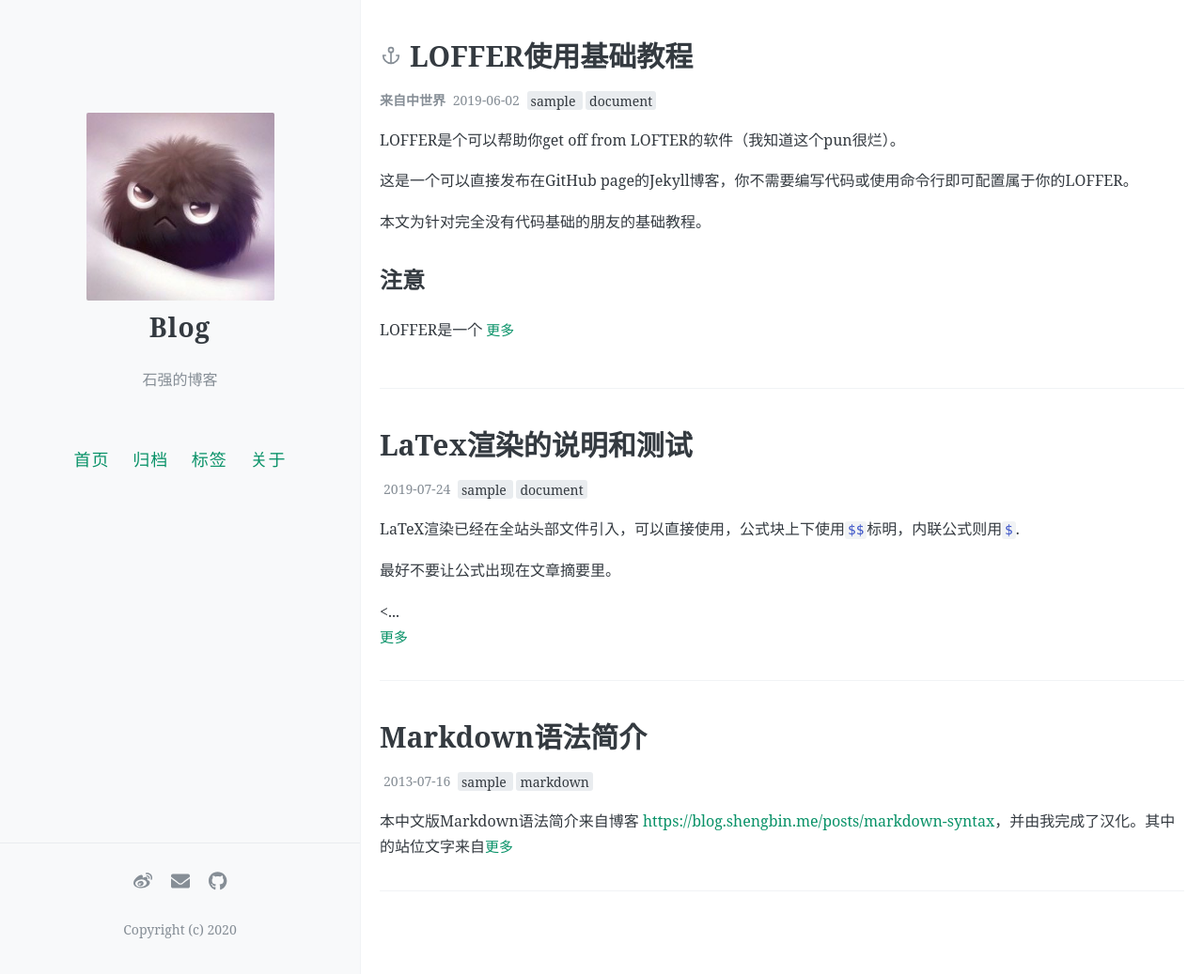
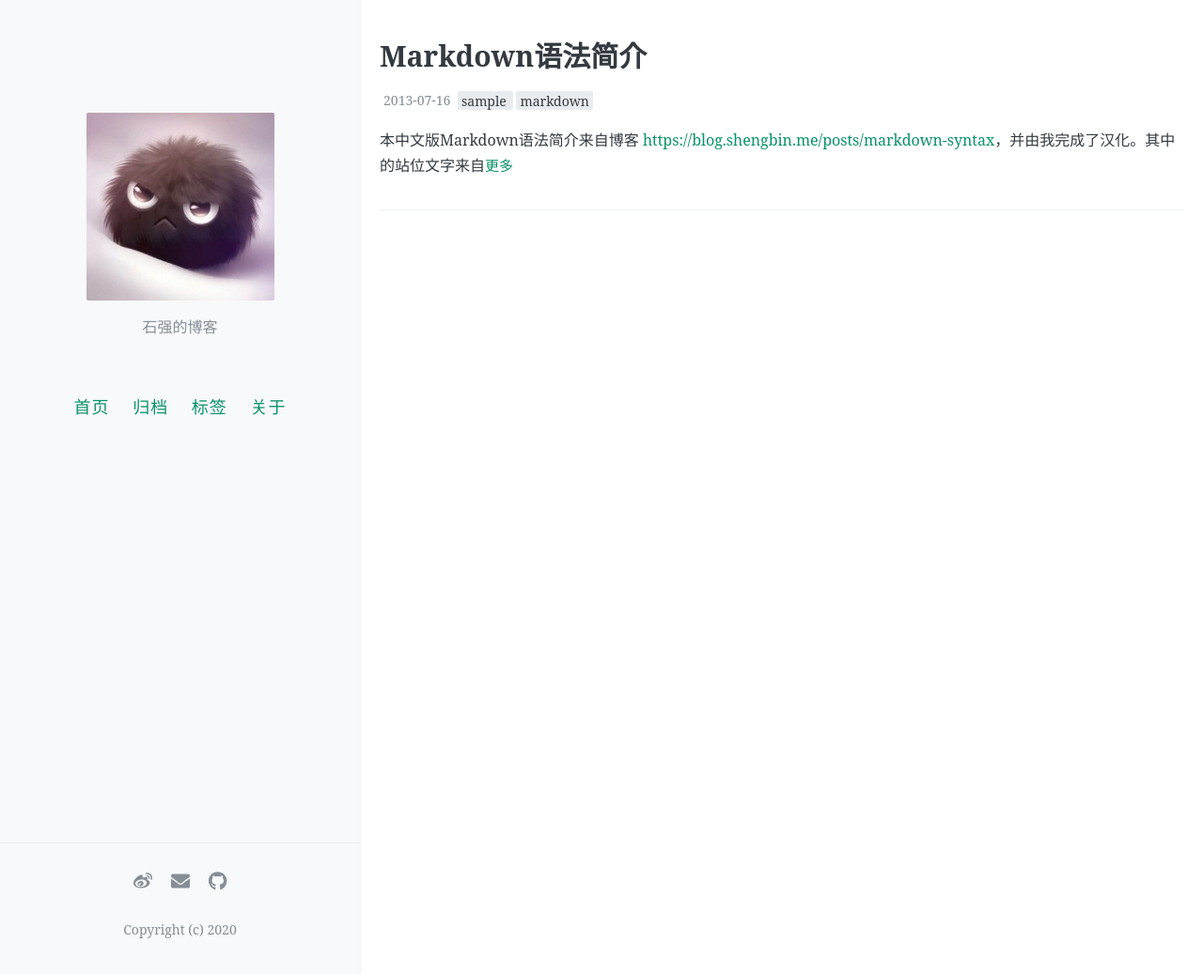
Before and after one commit to panlongshouhu/panlongshouhu.github.io, a Jekyll site: the page built from index.html, in a window 1280 px wide and 1037 px high. Shown: the whole window at 94% size. Built offline with Jekyll 4.4.1, drawn with Linux system fonts in a browser that asks for light colours; the list of posts is cut into pages by our own code; comment, search, counter and statistics services are not loaded; some of the changed lines change nothing that is shown.

Commit message:
优化博客

````diff
--- a/_config.yml
+++ b/_config.yml
@@ -24,10 +24,10 @@
 #
 
 # 你的博客logo图片URL，建议尺寸不超过300px × 300px
-avatar: images/logo.png
+avatar: https://panlongshouhu.github.io/shiqiang/images/logo.png
 
 # 你的favicon（出现在浏览器tab上）图片URL，建议使用较小(64px × 64px)的图片
-favicon: images/favicon.png
+favicon: https://panlongshouhu.github.io/shiqiang/images/favicon.png
 
 
 # 菜单中的按钮
--- a/_includes/nav.html
+++ b/_includes/nav.html
@@ -4,7 +4,7 @@
       {% if site.avatar %}
         <a href="{{ site.baseurl }}/" class="site-avatar"><img src="{{ site.avatar }}" /></a>
       {% endif %}
-      <h1 class="site-name"><a href="{{ site.baseurl }}/">{{ site.name }}</a></h1>
+
       <p class="site-description">{{ site.description }}</p>
     </div>
   </header>
--- a/_posts/2019-06-02-document.md
+++ /dev/null
@@ -1,186 +0,0 @@
----
-layout: post
-title: LOFFER使用基础教程
-date: 2019-06-02
-author: 来自中世界
-tags: [sample, document]
-comments: true
-toc: true
-pinned: true
----
-LOFFER是个可以帮助你get off from LOFTER的软件（我知道这个pun很烂）。
-
-这是一个可以直接发布在GitHub page的Jekyll博客，你不需要编写代码或使用命令行即可配置属于你的LOFFER。
-
-本文为针对完全没有代码基础的朋友的基础教程。
-
-## 注意
-
-LOFFER是一个**博客模板**。
-
-虽然意图有针对lofter用户，但是我个人狠不赞同纯外链停车操作，你整整齐齐打理个自由自在没有敏感词的个人博客有啥不好。
-
-**不要用我的Discus账户，请配置你自己的，本文档中有教程**
-
-如有疑问，请阅读[GitHub Pages官方说明](https://pages.github.com/)。
-
-
-## 图文教程
-
-注意以下需要上电脑操作。
-
-### 第一步 使用这个template
-
-请点击[GitHub](https://github.com/)，注册一个GitHub账户，这是完全免费的，只要提供邮箱即可。
-
-现在你看到的LOFFER，是作为一个GitHub上的Repository（代码库）存在的，我将之设为可以作为template（模板），你可以用这个模板来生成一份自己的LOFFER。
-
-点击[LOFFER](https://github.com/FromEndWorld/LOFFER)，进入LOFFER的GitHub Repository页面，然后点**Use this template**，如图所示。
-
-![img](https://raw.githubusercontent.com/FromEndWorld/LOFFER/master/images/usetemplate.png)
-
-你会进入如下页面，请给你的博客起个名字，这里只能用字母和少数特殊字符，没有关系，这个名称并不影响你的博客页面显示。
-
-![img](https://raw.githubusercontent.com/FromEndWorld/LOFFER/master/images/nameyourbolg.png)
-
-点击**Create repository from template**，你很快就会看到如下页面，GitHub已经将LOFFER中所有的文件复制到你的新代码库中。
-
-下一步，点击Settings，进入相关设置。
-
-![img](https://raw.githubusercontent.com/FromEndWorld/LOFFER/master/images/Settings.png)
-
-向下拉页面，你会看到“GitHub Pages”，这是GitHub内置的网站host服务，选择master，如图所示：
-
-![img](https://raw.githubusercontent.com/FromEndWorld/LOFFER/master/images/pages.png)
-
-在几秒钟后，刷新此页面，你通常会看到这个绿色的东西（如果没看到，多等一会），你的网站已经发布成功，点击这个链接，即可查看：
-
-![img](https://raw.githubusercontent.com/FromEndWorld/LOFFER/master/images/published.png)
-
-你可能会看到网站长得很丑，这是因为样式表尚未从正确的地址加载，没关系，请继续下一步。
-
-### 第二步 设置站点信息
-
-在你的博客的GitHub代码库页面里，选择Code，文件列表里选择_config.yml，点击打开，然后点击右上角笔形图标修改文档。
-
-![img](https://raw.githubusercontent.com/FromEndWorld/LOFFER/master/images/config.png)
-
-关于如何修改站点信息，在文件内有文档说明。
-
-修改完成后，点击**Commit changes**（提交修改）。每次修改过代码库并且提交后，GitHub Pages都会自动重新发布网站，只要等上几分钟，再次刷新你的博客页面，就会看到你的修改了。这一修改完成后，你的博客站应该可以正常显示了。
-
-如果刷新看不到效果，请使用“强刷新”，一般来说按ctrl+R。
-
-还有一点，**LOFFER使用的是MIT协议，大意就是全部开源随意使用，如果你要保留自己博文的权利，请编辑LICENSE文件，写上类似“博文作者保留权利”这样的内容。**
-
-### 第三步 发布博文
-
-在你的博客的GitHub代码库页面里，点开_posts文件夹，这里面就是你的博客文章。
-
-这些文章使用的格式是Markdown，文件后缀名是md，这是一种非常简单易用的有格式文本标记语言，你应该已经注意到，在LOFFER自带的示例性博文中有一篇中文的[Markdown语法介绍](https://fromendworld.github.io/LOFFER/chinese-markdown-cheatsheet/)。
-
-更简单的办法是使用[Typora](https://typora.io/)，这是一个全图形化界面，全实时预览的Markdown写作软件，非常轻量，而且免费。
-
-![img](https://raw.githubusercontent.com/FromEndWorld/LOFFER/master/images/Typora.png)
-
-在发布博文前，你需要在文章的头部添加这样的内容，包括你的文章标题，发布日期，作者名，和tag等。
-
-    ---
-    layout: post
-    title: LOFFER文档
-    date: 2019-06-02
-    Author: 来自中世界
-    categories:
-    tags: [sample, document]
-    comments: true
-    ---
-
-完成后，保存为.md文件，文件名是date-标题，例如 2019-06-02-document.md (注意这里的标题会成为这篇博文的链接，所以请使用字母而非中文，它不影响页面上显示的标题)，然后上传到_posts文件夹，再提交修改，很快就可以在博客上看到新文章了。
-
-### 可选：图片怎么办？
-
-少量图片可以上传到images文件夹，然后在博文中添加。
-
-但是GitHub用来当做图床有滥用之嫌，如果你的博客以图片为主，建议选择外链图床，例如[sm.ms](https://sm.ms/)就是和很好的选择。
-
-要寻找更适合自己的图床，敬请搜索一下。
-
-在博文中添加图片的Markdown语法是：`![图片名](URL)`
-
-### 可选：添加评论区
-
-#### Disqus
-
-LOFFER支持Disqus评论，虽然Disqus很丑，但是它是免费的，设置起来又方便，因此大家也就不要嫌弃它。
-
-**注意：目前有一些LOFFER使用者没有修改示例站现有的Disqus配置，那么你用的就是我的Disqus站点，这样不好，不好……**
-
-**请根据一下教程配置你自己的站点。**
-
-首先，注册一个[Disqus](https://disqus.com/)账户，我们可以选择这个免费方案：
-
-![img](https://raw.githubusercontent.com/FromEndWorld/LOFFER/master/images/Disqus-plan.png)
-
-注册成功后，新建一个站点（site），以LOFFER为例设置步骤如下：
-
-首先站点名LOFFER，生成了shortname是loffer，类型可以随便选。
-
-![img](https://raw.githubusercontent.com/FromEndWorld/LOFFER/master/images/Disqus-1.png)
-
-安装时选择Jekyll。
-
-![img](https://raw.githubusercontent.com/FromEndWorld/LOFFER/master/images/Disqus-2.png)
-
-最后填入你的博客地址，语言可以选中文，点Complete，即可！
-
-![img](https://raw.githubusercontent.com/FromEndWorld/LOFFER/master/images/Disqus-3.png)
-
-然后需要回到你的博客，修改_config.yml文件，在disqus字段填上你的shortname，commit，完成！
-
-#### Gitalk
-
-LOFFER 0.2.0版本支持Gitalk评论区（在LOFFER示例站中仍然是Disqus，可以在[我的博客](https://himring.top/gitalk/)查看Gitalk的demo），设置方法如下：
-
-首先，创建一个[OAuth application](https://github.com/settings/applications/new), 设置如图：
-
-![img](https://raw.githubusercontent.com/FromEndWorld/LOFFER/master/images/application_settings.png)
-
-点Register后就会看到你所需要的两个值，clientID和clientSecret，把它们复制到你的_config.yml文件中相应的字段：
-
-    gitalk:
-      clientID: <你的clientID>
-      clientSecret: <你的clientSecret>
-      repo: <你的repository名称>
-      owner: <你的GitHub用户名>
-
-然后commit，你的Gitalk评论区就会出现了。第一次使用的时候，需要你来进入文章页，来初始化评论区，这一操作会在你的repository上创建一个Issue，此后的评论就是对这个Issue的回复。
-
-你可以进入你的repository的Issue页面，点**Unsubscribe**来避免收到大量相关邮件。
-
-注意：出于很明显的原因，最好不要同时添加Disqus和Gitalk评论区。
-
-### 导入LOFTER的内容
-
-这部分由于LOFTER的导出文件十分~~优秀~~，需要另外解决。
-
-诸位可以使用我修改的脚本[lofter2Jekyll](https://github.com/FromEndWorld/lofter2Jekyll)，功能为将lofter导出的文件转换成可用于Jekyll的MD文档，还可以将图片批量下载到本地。
-
-也可以使用[墨问非名太太的脚本](http://underdream.lofter.com/post/38ea7d_1c5d8a983)，其中选择Jekyll输出即可。
-
-## 致谢
-
-* [Jekyll](https://github.com/jekyll/jekyll) - 这是本站存在的根基
-* [Kiko-now](<https://github.com/aweekj/kiko-now>) - 我首先是fork这个主题，然后再其上进行修改汉化，才有了LOFFER
-* [Font Awesome](<https://fontawesome.com/>) - 社交网络图标来自FontAwesome的免费开源内容
-
-
-
-## 帮助这个项目
-
-介绍更多人来使用它，摆脱lofter自由飞翔！
-
-当然如果单说写同人的话，我还是建议大家都去AO3，但是自家博客自己架也很酷炫，你还可以选择很多其他的Jeykll主题，GitHub上有很多，或者试试其他博客架设工具，例如Hexo，与代码斗其乐无穷。
-
-最后，回到[LOFFER](https://github.com/FromEndWorld/LOFFER)，给我点一个☆吧！
-
-![img](https://raw.githubusercontent.com/FromEndWorld/LOFFER/master/images/givemefive.png)
--- a/_posts/2019-07-24-math-test.md
+++ /dev/null
@@ -1,46 +0,0 @@
----
-layout: post
-title: LaTex渲染的说明和测试
-date: 2019-07-24
-Author: 来自中世界
-tags: [sample, document]
-comments: true
----
-LaTeX渲染已经在全站头部文件引入，可以直接使用，公式块上下使用`$$`标明，内联公式则用`$`.
-
-最好不要让公式出现在文章摘要里。
-
-Jekyll的默认文章摘要是第一段，但是我在使用中发现它选取摘要不是很稳定，因此加入了手动摘要分割线，默认为`<!-- more -->`，并且加入了首页摘要的字符数限制。
-
-因此有特殊符号、内容的文章，建议将这些内容折叠在摘要以下。例如本文
-
-<!-- more -->
-
-Block math test
-
-```
-$$
-\begin{align*}
-y = y(x,t) &= A e^{i\theta} \\
-&= A (\cos \theta + i \sin \theta) \\
-&= A (\cos(kx - \omega t) + i \sin(kx - \omega t)) \\
-&= A\cos(kx - \omega t) + i A\sin(kx - \omega t)  \\
-&= A\cos \Big(\frac{2\pi}{\lambda}x - \frac{2\pi v}{\lambda} t \Big) + i A\sin \Big(\frac{2\pi}{\lambda}x - \frac{2\pi v}{\lambda} t \Big)  \\
-&= A\cos \frac{2\pi}{\lambda} (x - v t) + i A\sin \frac{2\pi}{\lambda} (x - v t)
-\end{align*}
-$$
-
-```
-
-$$
-\begin{align*}
-y = y(x,t) &= A e^{i\theta} \\
-&= A (\cos \theta + i \sin \theta) \\
-&= A (\cos(kx - \omega t) + i \sin(kx - \omega t)) \\
-&= A\cos(kx - \omega t) + i A\sin(kx - \omega t)  \\
-&= A\cos \Big(\frac{2\pi}{\lambda}x - \frac{2\pi v}{\lambda} t \Big) + i A\sin \Big(\frac{2\pi}{\lambda}x - \frac{2\pi v}{\lambda} t \Big)  \\
-&= A\cos \frac{2\pi}{\lambda} (x - v t) + i A\sin \frac{2\pi}{\lambda} (x - v t)
-\end{align*}
-$$
-
-Inline math test `$\lim_{x \to \infty} \exp(-x) = 0$`, $\lim_{x \to \infty} \exp(-x) = 0$
````
Also changed, not shown: 10 other files.
